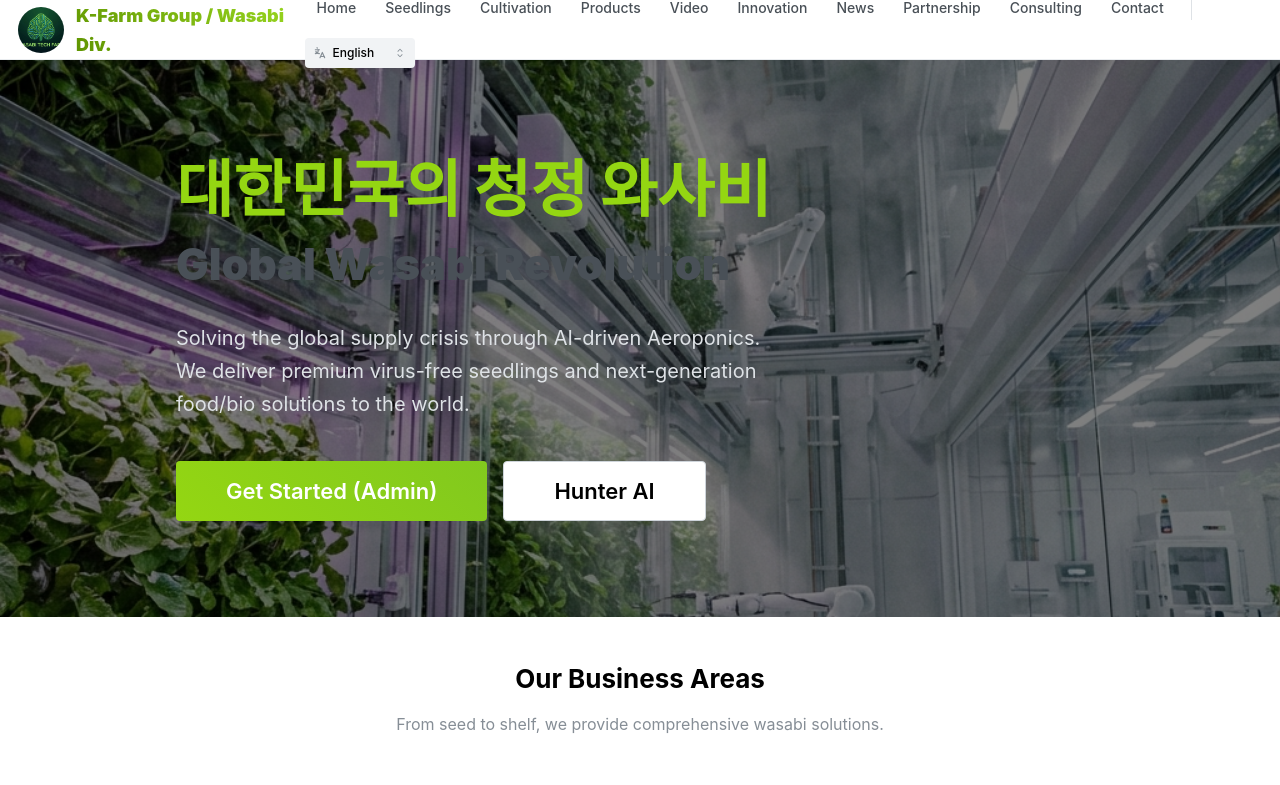
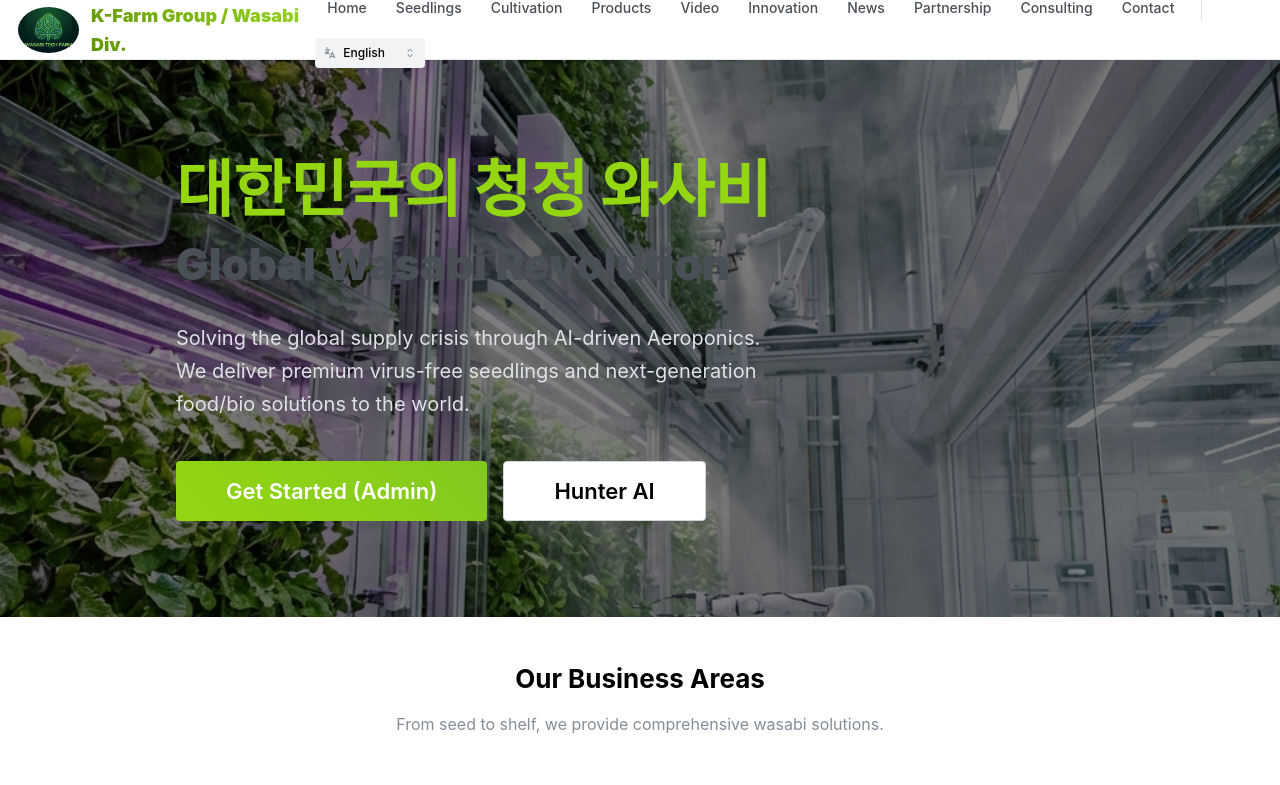
Before and after one commit to Jerry-Y-Hong/wasabi_site, a Next.js app: page / in a window 1280 px wide. Shown: the top 785 px of the page. Built offline with nearby package versions, Linux system fonts and the light colour scheme.

Commit message:
UI: Restore oval logo shape (65x50px) in header

```diff
--- a/components/Layout/Header.tsx
+++ b/components/Layout/Header.tsx
@@ -40,7 +40,7 @@
             <Container size="xl" className={classes.inner}>
                 <Link href="/" style={{ textDecoration: 'none' }}>
                     <Group gap={10} align="center" wrap="nowrap">
-                        <Image src="/images/logo.jpg?v=8" alt="K-Farm Logo" h={50} w={50} className={classes.logo} style={{ borderRadius: '50%', border: '2px solid white', objectFit: 'cover' }} />
+                        <Image src="/images/logo.jpg?v=9" alt="K-Farm Logo" h={50} w={65} className={classes.logo} style={{ borderRadius: '50%', border: '2px solid white', objectFit: 'cover' }} />
                         <Text
                             size="lg"
                             fw={900}
```
